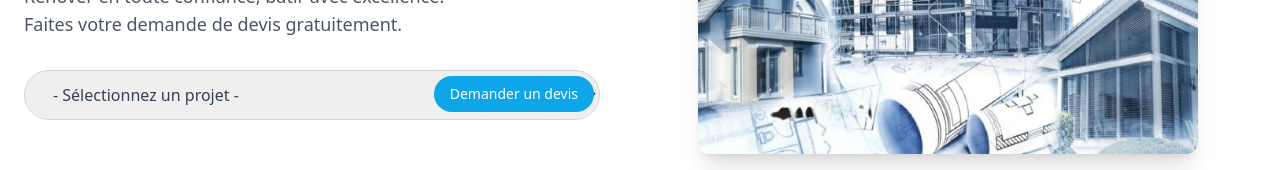
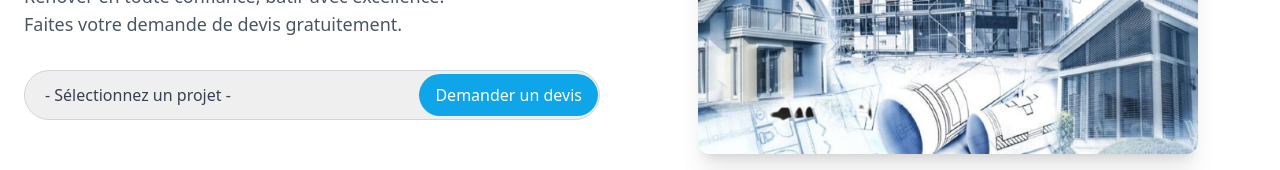
Before and after one commit to sana12-art/harmony-site, a React (Vite) app: page / in a window 1280 px wide. Shown: the part 397-567 px from the top of the page. Built offline with nearby package versions, Linux system fonts and the light colour scheme.

Commit message:
demander devis

```diff
--- a/src/components/Hero.tsx
+++ b/src/components/Hero.tsx
@@ -34,9 +34,10 @@ const handleChange = (e: React.ChangeEvent<HTMLSelectElement>) => {
             Rénover en toute confiance, bâtir avec excellence.<br />Faites votre demande de devis gratuitement.
           </p>
 
+          {/* Sélecteur + bouton */}
           <div className="relative w-full max-w-xl">
             <select
-    className="w-full px-6 py-3 pr-44 border border-gray-300 rounded-full text-gray-700 text-sm sm:text-base truncate"
+              className="w-full px-5 py-3 pr-40 border border-gray-300 rounded-full text-gray-700 appearance-none"
               value={projet}
               onChange={handleChange}
             >
@@ -48,15 +49,12 @@ const handleChange = (e: React.ChangeEvent<HTMLSelectElement>) => {
             </select>
 
             <button
-  className="absolute top-1.5 right-1.5 px-4 py-2 text-sm rounded-full bg-sky-500 text-white hover:bg-sky-600 transition-all"
+              className="absolute top-1 right-0.5 bottom-1 px-4 rounded-full bg-sky-500 text-white hover:bg-sky-600 transition-all"
               onClick={handleClick}
             >
-  <span className="hidden sm:inline">Demander un devis</span>
-  <span className="sm:hidden">Devis</span>
+              Demander un devis
             </button>
-
           </div>
-
         </div>
 
         {/* Image */}
```
Lines whose indentation alone changed are shown as unchanged.
